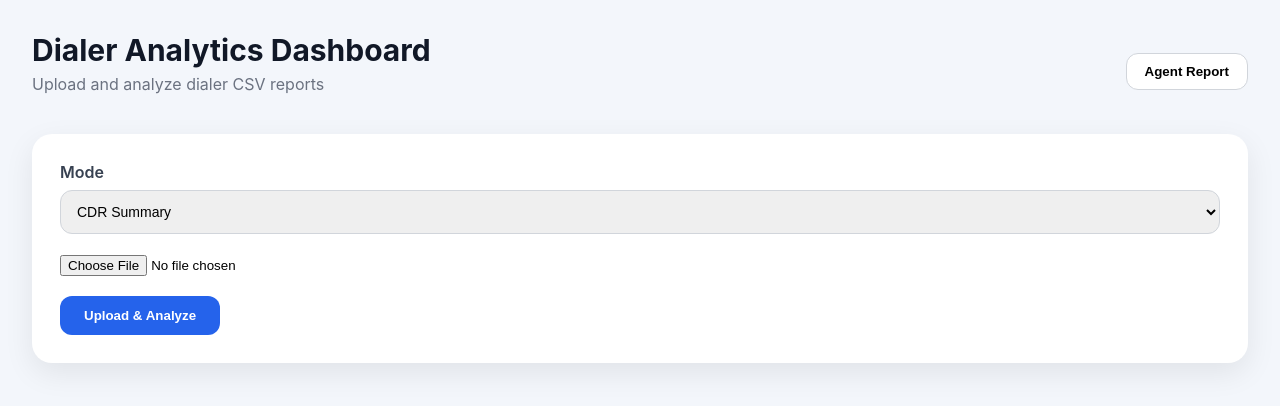
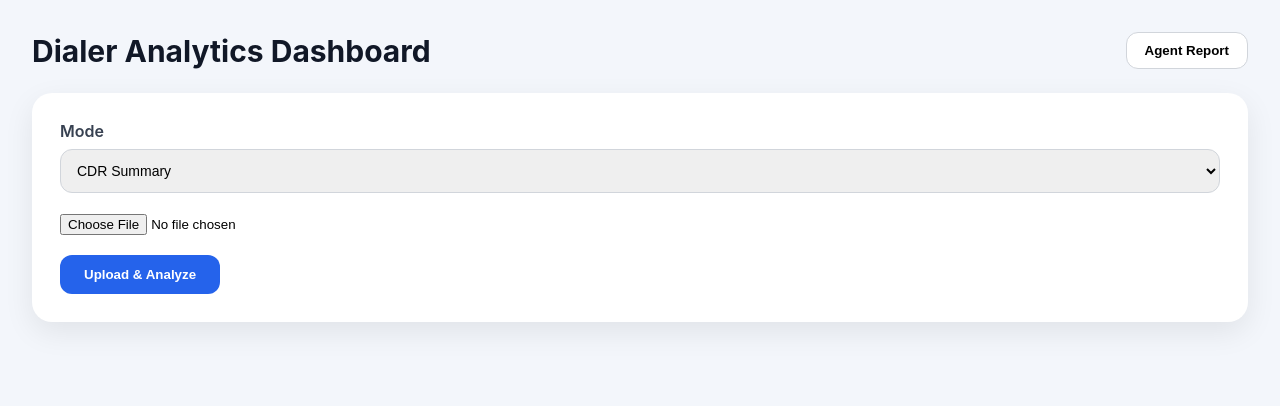
Before and after one commit to telemasterreports-del/Telezone, a React (Create React App) app: page / in a window 1280 px wide. Shown: the top 406 px of the page. Built offline with nearby package versions, Linux system fonts and the light colour scheme; the HTML template or start-up script is replaced by a standard one.

Commit message:
CDR report fix

```diff
--- a/src/page/Home.jsx
+++ b/src/page/Home.jsx
@@ -77,9 +77,6 @@ function Home() {
           <h1 style={styles.title}>
             Dialer Analytics Dashboard
           </h1>
-          <p style={styles.subTitle}>
-            Upload and analyze dialer CSV reports
-          </p>
         </div>
 
         <button
@@ -145,7 +142,7 @@ function Home() {
 
           {file && (
             <p style={styles.fileName}>
-              📄 {file.name}
+               {file.name}
             </p>
           )}
         </div>
```
